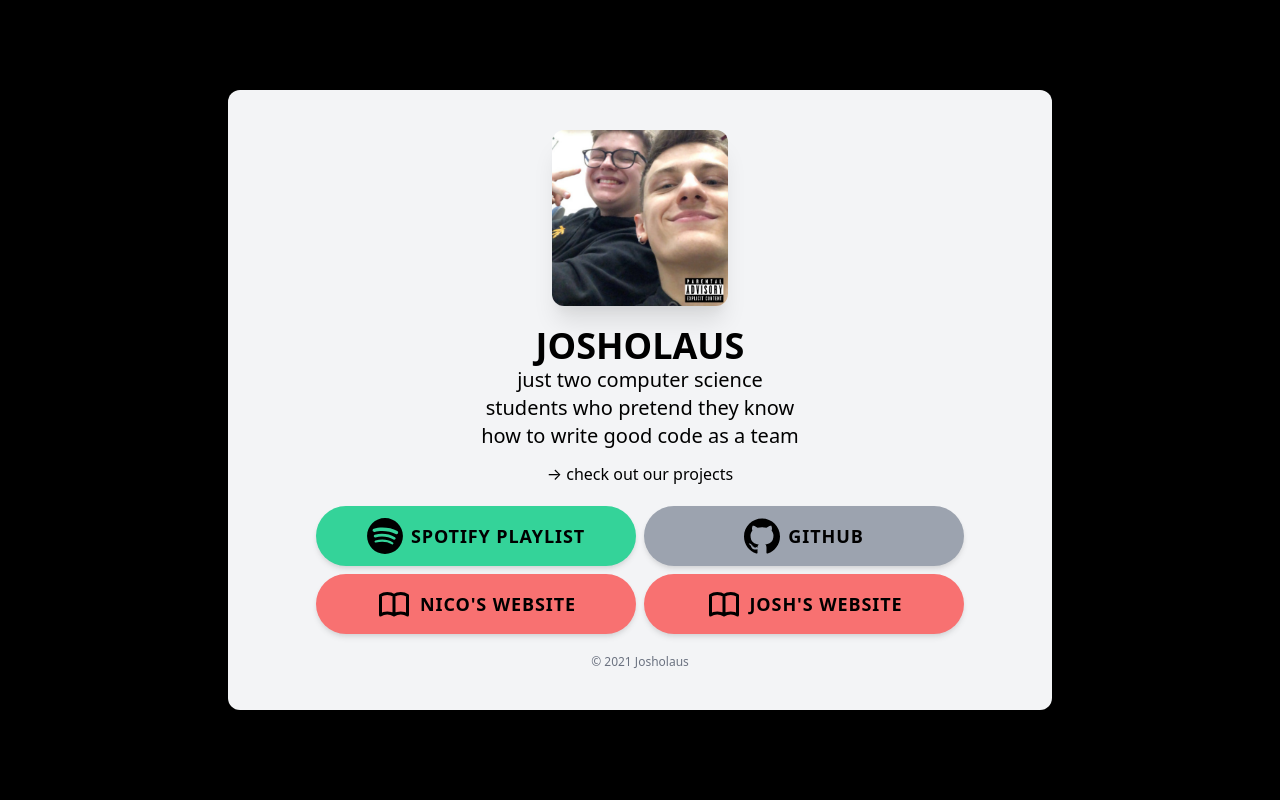
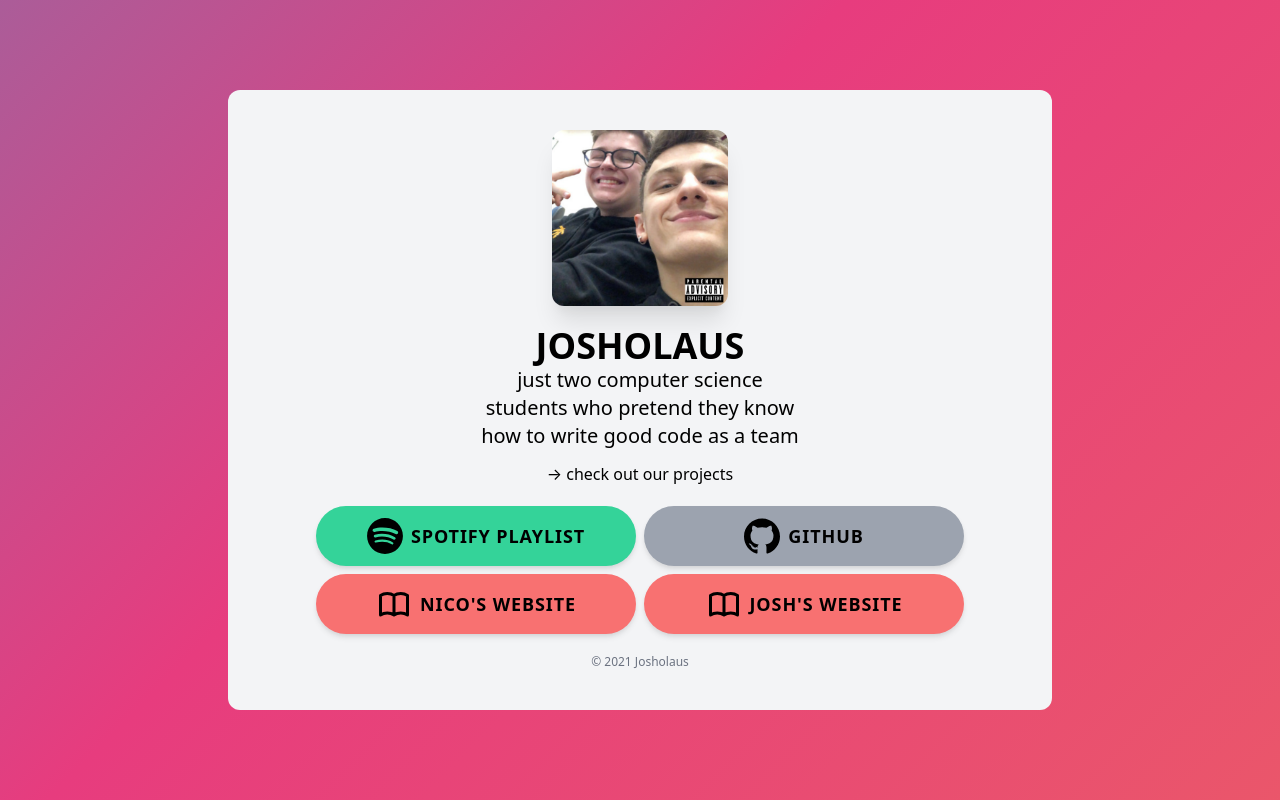
Before and after one commit to Josholaus/josholaus.com, a React (Create React App) app: page / in a window 1280 px wide. Built offline with nearby package versions, Linux system fonts and the light colour scheme.

Commit message:
page: add background effect (that doesn't burn your cpu)

```diff
--- a/src/App.tsx
+++ b/src/App.tsx
@@ -9,7 +9,7 @@
 export default function App() {
     return (
         <HelmetProvider>
-            <div className="flex items-center justify-center h-screen w-screen bg-gray-100 md:bg-black">
+            <div className="flex items-center justify-center h-screen w-screen animated-gradient">
                 <div
                     id="page-container"
                     className="h-max md:h-auto w-screen md:w-auto rounded-none md:rounded-xl absolute z-10 mx-auto p-10 bg-gray-100 text-center"
--- a/src/custom.css
+++ b/src/custom.css
@@ -1,6 +1,23 @@
-html,
-body {
+html, body {
     overflow-x: hidden;
+}
+
+.animated-gradient {
+    background: linear-gradient(-45deg, #ee7752, #e73c7e, #23a6d5, #23d5ab);
+    background-size: 400% 400%;
+    animation: gradient 10s ease infinite;
+}
+
+@keyframes gradient {
+	0% {
+		background-position: 0% 50%;
+	}
+	50% {
+		background-position: 100% 50%;
+	}
+	100% {
+		background-position: 0% 50%;
+	}
 }
 
 @keyframes flyIn {
```
Also changed, not shown: 1 other file (tests, documents, lock files or other folders).
